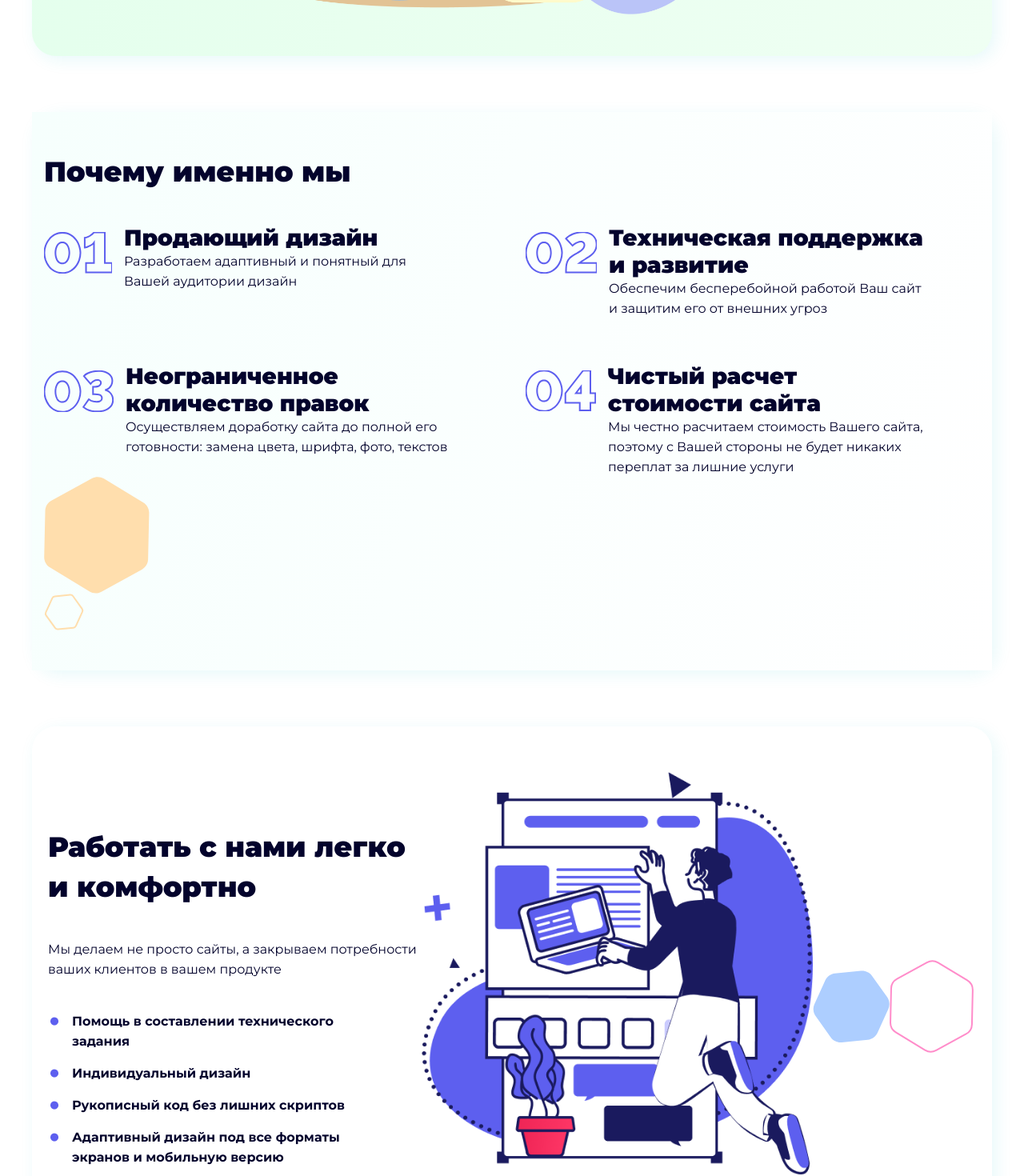
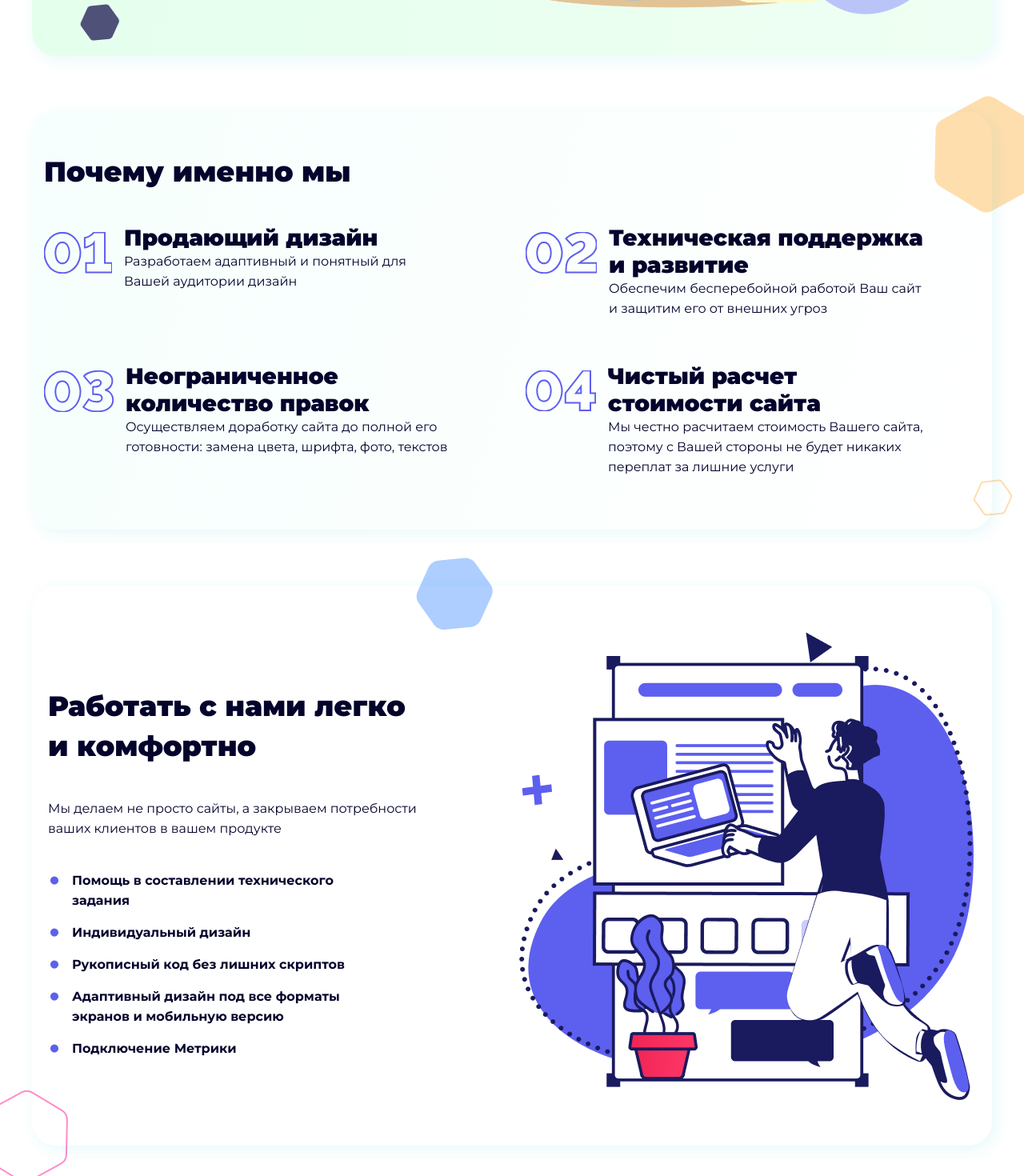
Before and after one commit to DenKuznets/testovoe-alexmedia, a React (Vite) app: page / in a window 1280 px wide. Shown: the part 680-2150 px from the top of the page at 80% size. Built offline with nearby package versions, Linux system fonts and the light colour scheme.

Commit message:
z index fixed

```diff
--- a/src/components/Feedback.jsx
+++ b/src/components/Feedback.jsx
@@ -6,6 +6,7 @@ import { AiOutlineExclamationCircle } from "react-icons/ai";
 import { IconContext } from "react-icons";
 import Popup from "./styled/Popup.styled";
 import Polygon from "./Polygon";
+import { preventScroll } from "../../utils";
 
 const Feedback = () => {
   const [correct, setCorrect] = useState(true);
@@ -27,6 +28,7 @@ const Feedback = () => {
 
     if (regexp.test(form.elements.phone.value)) {
       setShowPopup(true);
+      preventScroll();
     } else {
       setCorrect(false);
     }
@@ -48,7 +50,7 @@ const Feedback = () => {
             name="phone"
             required
             placeholder="Телефон"
-            type="number"
+            type="tel"
           />
           <div className="incorrect-phone">
             <span>
--- a/src/components/Header.jsx
+++ b/src/components/Header.jsx
@@ -4,6 +4,7 @@ import { IconContext } from "react-icons";
 import { useRef, useEffect, useState } from "react";
 import Navbar from "./Navbar";
 import Logo from "./styled/Logo.styled";
+import { preventScroll, resumeScroll } from "../../utils";
 
 const Header = () => {
   const header = useRef("");
@@ -30,17 +31,12 @@ const Header = () => {
   function handleBurgerClick() {
     setMobile(true);
     // prevent page background scrolling
-    if (typeof window != "undefined" && window.document) {
-      document.body.style.overflow = "hidden";
-    }
+    preventScroll();
   }
 
   function handleCloseBtnClick() {
     setMobile(false);
-    // resume page scrolling
-    if (typeof window != "undefined" && window.document) {
-      document.body.style.overflow = "";
-    }
+    resumeScroll();
   }
 
   return (
--- a/src/components/Polygon.jsx
+++ b/src/components/Polygon.jsx
@@ -3,7 +3,7 @@
 export default function Polygon(props) {
   return (
     <img
-      style={{ position: "absolute; z-index: -1;"}}
+      style={{ position: "absolute", zIndex: "-1"}}
       className={`polygon${props.number}`}
       src={`./images/Polygon${props.number}.svg`}
       alt="colored shape"
--- a/src/components/styled/ContactUs.styled.js
+++ b/src/components/styled/ContactUs.styled.js
@@ -5,6 +5,8 @@ const StyledContactUs = styled.div`
   display: flex;
   position: relative;
   min-height: 300px;
+
+  border-radius: 30px;
   background: linear-gradient(
     106.35deg,
     #fffcf2 0%,
--- a/src/components/styled/EasyWork.styled.js
+++ b/src/components/styled/EasyWork.styled.js
@@ -8,6 +8,8 @@ const EasyWorkStyled = styled.div`
   display: flex;
   position: relative;
   justify-content: space-between;
+  z-index: -2;
+  border-radius: 30px;
   @media (max-width: 768px) {
     flex-direction: column;
     align-items: center;
@@ -37,7 +39,7 @@ const EasyWorkStyled = styled.div`
       }
     }
 
-    p{
+    p {
       margin-top: 40px;
     }
 
@@ -57,12 +59,12 @@ const EasyWorkStyled = styled.div`
     }
   }
 
-  .polygon1{
+  .polygon1 {
     top: -5%;
     left: 40%;
   }
 
-  .polygon5{
+  .polygon5 {
     top: 90%;
     left: -5%;
   }
--- a/src/components/styled/Feedback.styled.js
+++ b/src/components/styled/Feedback.styled.js
@@ -13,6 +13,8 @@ const StyledFeedback = styled.div`
     rgba(194, 219, 255, 0) 100%
   );
   min-height: 507px;
+  z-index: -2;
+  border-radius: 30px;
   @media (max-width: 768px) {
     flex-direction: column;
     justify-content: center;
@@ -25,12 +27,10 @@ const StyledFeedback = styled.div`
     flex-direction: column;
     width: 100%;
     h2 {
-      z-index: 2;
     }
     p {
       margin-top: 40px;
       max-width: 470px;
-      z-index: 2;
     }
     form {
       display: flex;
@@ -91,12 +91,10 @@ const StyledFeedback = styled.div`
   }
   .polygon2 {
     top: -10%;
-    z-index: -1;
     left: 90%;
   }
   .polygon4 {
     top: 25%;
-    z-index: 1;
     left: -5%;
   }
 `;
--- a/src/components/styled/Header.styled.js
+++ b/src/components/styled/Header.styled.js
@@ -16,7 +16,7 @@ const StyledHeader = styled.header`
   margin-top: 10px;
   position: sticky;
   top: 0;
-  z-index: 1;
+  z-index: 999;
   /* outline: 1px solid red; */
   @media (max-width: 1024px) {
     justify-content: start;
--- a/src/components/styled/Popup.styled.jsx
+++ b/src/components/styled/Popup.styled.jsx
@@ -3,6 +3,7 @@ import Button from "./Button.styled";
 import { AiOutlineClose } from "react-icons/ai";
 import { IconContext } from "react-icons";
 import { useRef } from "react";
+import { resumeScroll } from "../../../utils";
 
 const StyledPopup = styled.div`
   position: absolute;
@@ -65,12 +66,13 @@ const Popup = (props) => {
   function closePopup(e) {
     if (e.target.classList.contains("popup")) {
       props.closePopup();
+      resumeScroll();
     }
   }
 
   function checkAnser() {
     if (input.current.value === '4') {
-      console.log(props.form.current.submit());
+      props.form.current.submit();
     }
   }
 
--- a/src/components/styled/Section.styled.js
+++ b/src/components/styled/Section.styled.js
@@ -6,6 +6,7 @@ const Section = styled.section`
   margin: auto;
   box-shadow: 5px 5px 20px rgba(30, 200, 210, 0.1);
   color: #03032c;
+  z-index: -2;
 `;
 
 export default Section
--- a/src/components/styled/WhyUs.styled.js
+++ b/src/components/styled/WhyUs.styled.js
@@ -6,8 +6,9 @@ const StyledWhyUs = styled.div`
   background: linear-gradient(106.35deg, #f6fffd 0%, #ffffff 100%);
   margin-top: 70px;
   position: relative;
+  z-index: -2;
+  border-radius: 30px;
   @media (max-width: 1024px) {
-
   }
   @media (max-width: 768px) {
     display: flex;
@@ -51,8 +52,6 @@ const StyledWhyUs = styled.div`
         width: 45px;
       }
     }
-
-
   }
 `;
 
--- /dev/null
+++ b/utils.js
@@ -0,0 +1,11 @@
+export function preventScroll(){
+  if (typeof window != "undefined" && window.document) {
+      document.body.style.overflow = "hidden";
+    }
+}
+
+export function resumeScroll() {
+  if (typeof window != "undefined" && window.document) {
+    document.body.style.overflow = "";
+  }
+}
```
Also changed, not shown: 1 other file (tests, documents, lock files or other folders).
